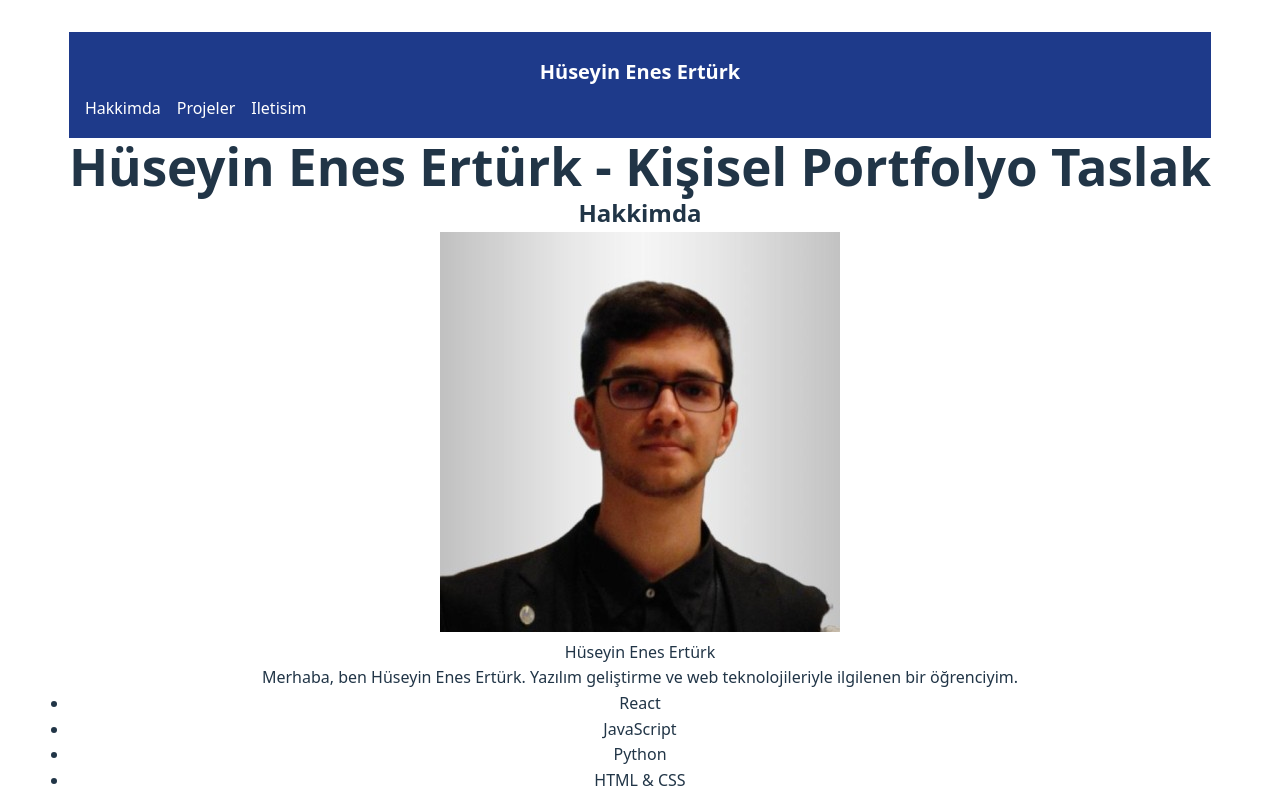
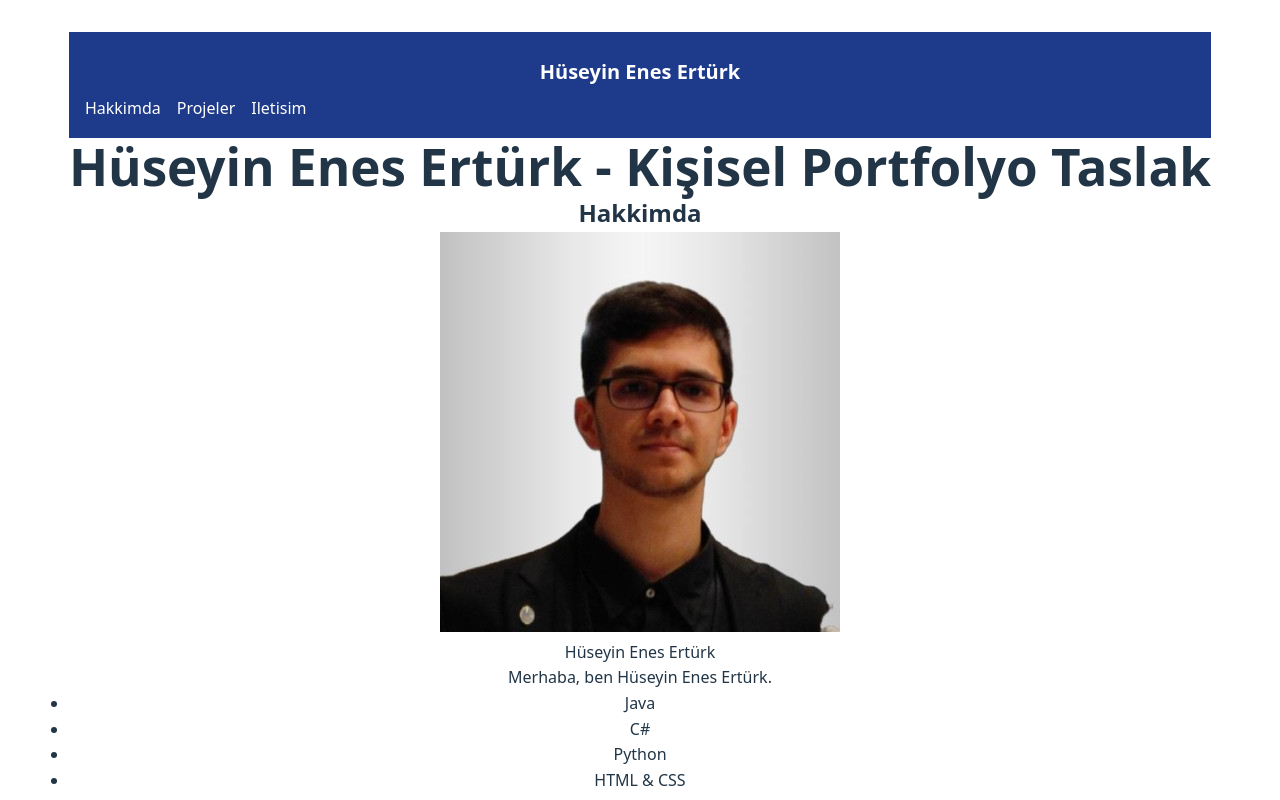
Before and after one commit to huseyineneserturk/web-lab-hello, a React (Vite) app: page / in a window 1280 px wide. Shown: the top 800 px of the page. Built offline with nearby package versions, Linux system fonts and the light colour scheme.

Commit message:
fix: fixed about section

```diff
--- a/src/App.jsx
+++ b/src/App.jsx
@@ -30,10 +30,10 @@ function App() {
                  alt="Hüseyin Enes Ertürk'ün vesikalık fotoğrafı." />
             <figcaption>Hüseyin Enes Ertürk</figcaption>
           </figure>
-          <p>Merhaba, ben Hüseyin Enes Ertürk. Yazılım geliştirme ve web teknolojileriyle ilgilenen bir öğrenciyim.</p>
+          <p>Merhaba, ben Hüseyin Enes Ertürk.</p>
           <ul>
-            <li>React</li>
-            <li>JavaScript</li>
+            <li>Java</li>
+            <li>C#</li>
             <li>Python</li>
             <li>HTML &amp; CSS</li>
           </ul>
```
